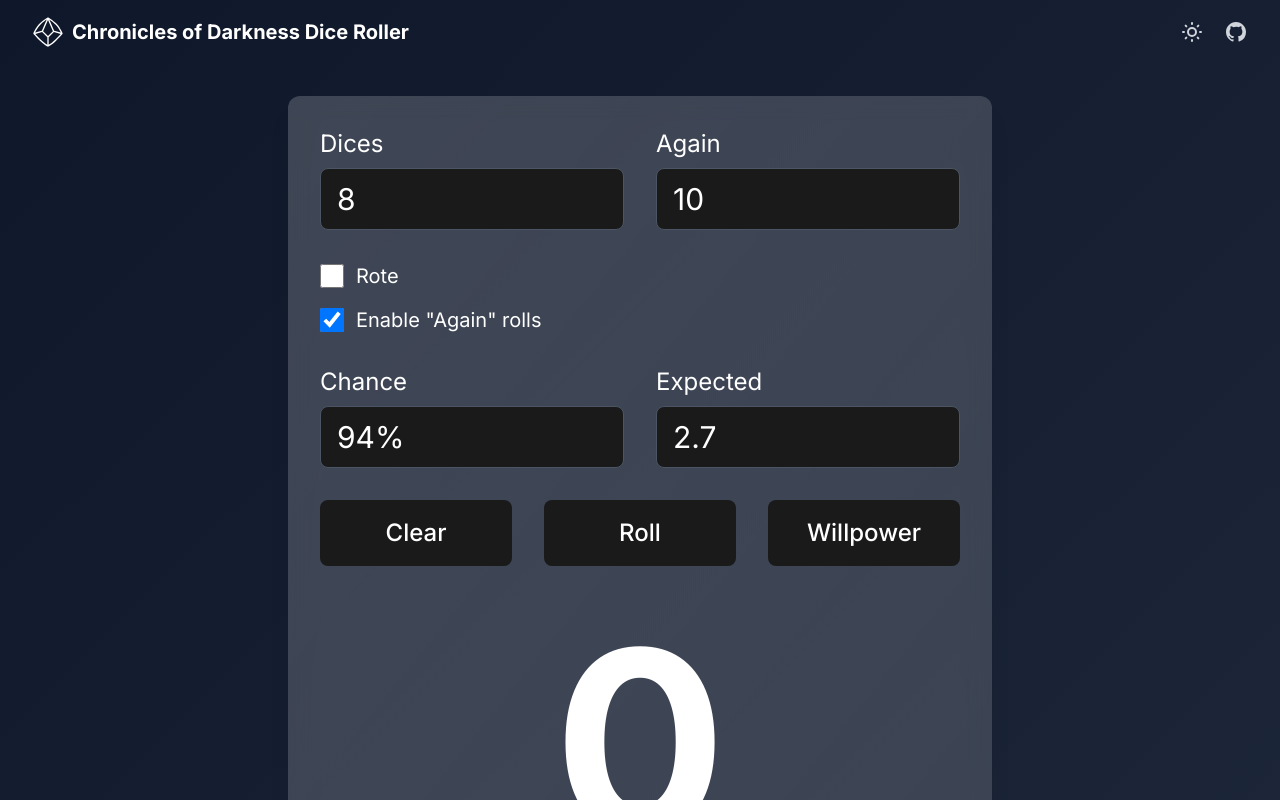
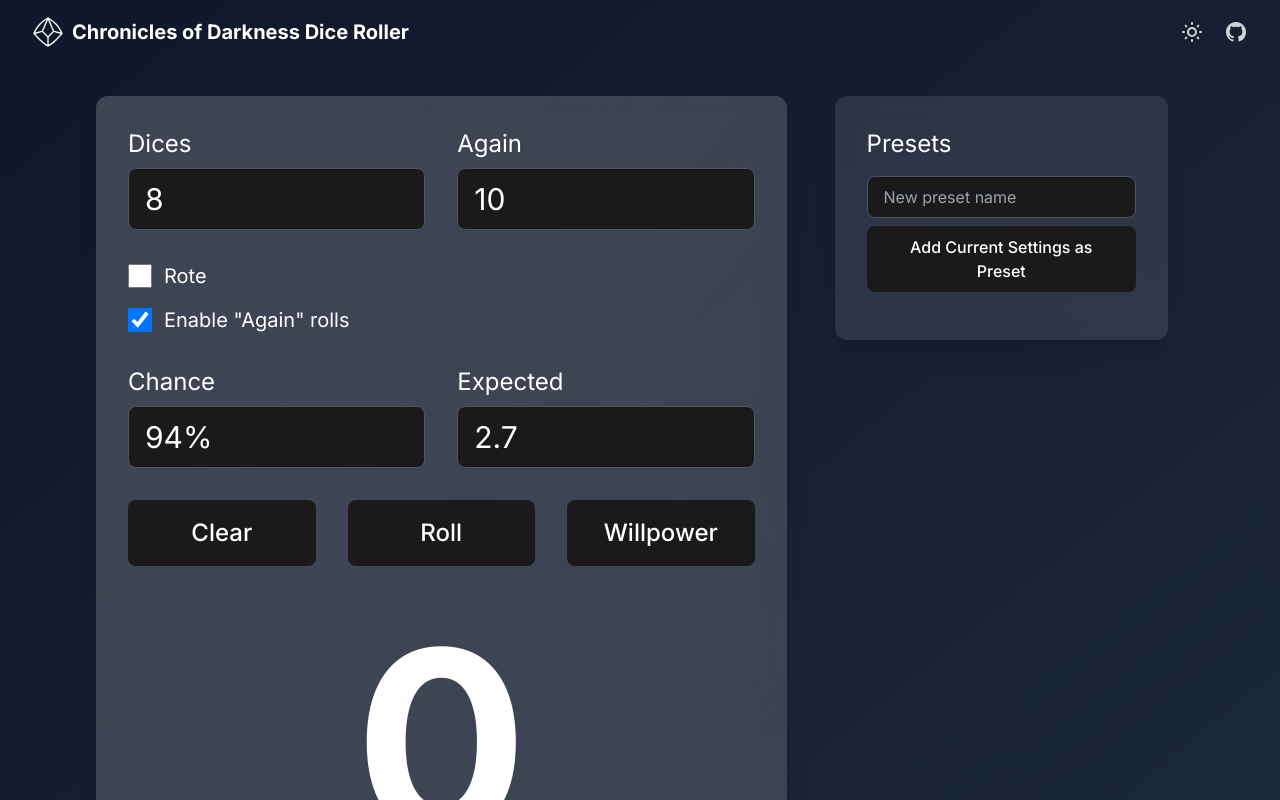
Before and after one commit to MaxAndreasLundin/dice_roller, a React (Vite) app: page / in a window 1280 px wide. Shown: the top 800 px of the page. Built offline with nearby package versions, Linux system fonts and the light colour scheme.

Commit message:
presets layout shift

```diff
--- a/src/Components/DiceRoller.tsx
+++ b/src/Components/DiceRoller.tsx
@@ -32,8 +32,8 @@ export function DiceRoller(): JSX.Element {
   };
 
   return (
-    <div className="max-w-3xl mx-auto px-4 sm:px-6 lg:px-8">
-      <div className="relative bg-white bg-opacity-10 backdrop-filter backdrop-blur-md rounded-xl p-8 shadow-xl overflow-hidden">
+    <div className="max-w-6xl mx-auto px-4 sm:px-6 lg:px-8 flex flex-col lg:flex-row">
+      <div className="relative bg-white bg-opacity-10 backdrop-filter backdrop-blur-md rounded-xl p-8 shadow-xl overflow-hidden flex-grow">
         <div className="absolute inset-0 bg-gradient-to-br from-white/10 to-white/5"></div>
         <div className="relative z-10">
           <div className="grid grid-cols-2 gap-8 mb-8">
@@ -150,7 +150,7 @@ export function DiceRoller(): JSX.Element {
           </div>
         </div>
       </div>
-      <div className="w-full lg:w-1/2 px-4">
+      <div className="w-full lg:w-1/2 px-4 mt-8 lg:mt-0 lg:ml-8">
         <PresetManager
           currentSettings={{ dices, again, rote, againEnabled }}
           presets={presets}
```
